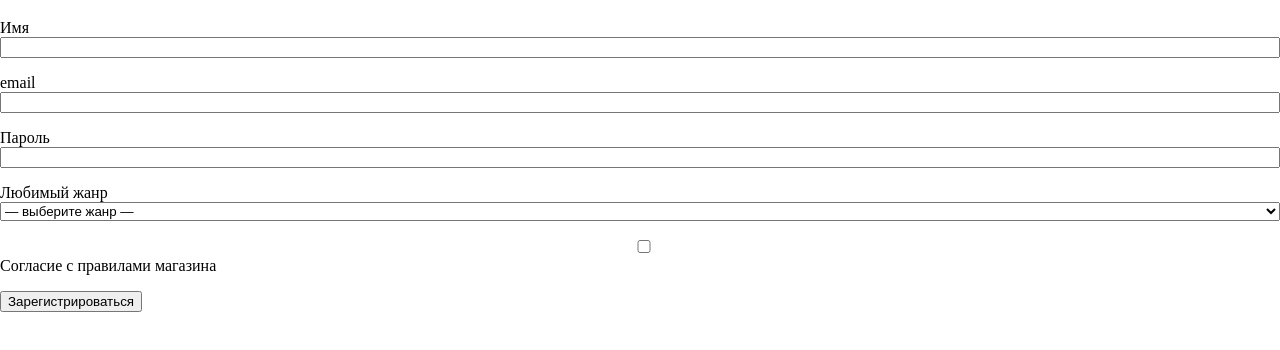
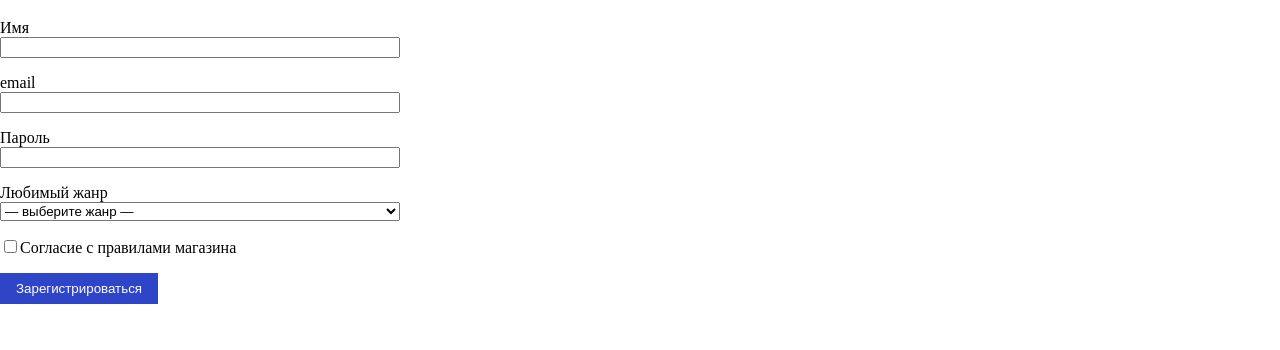
Before and after one commit to Psycho1321/practice, a plain HTML site: page register.html in a window 1280 px wide. Shown: the part 198-548 px from the top of the page. Drawn offline with Linux system fonts and the light colour scheme.

Commit message:
Регистер

```diff
--- a/css/style.css
+++ b/css/style.css
@@ -40,3 +40,37 @@ tbody tr:nth-child(even) { background: var(--stripe); }   /* каждая вто
 
 label { display: block; }                     /* подпись — отдельной строкой над полем */
 input, select { width: 100%; }
+
+form{
+    max-width:400px;
+}
+label {
+    display: block;                  /* подпись — отдельной строкой над полем */
+}
+form p{
+    margin: 0 0 var(--space);
+}
+input, select {
+    width: 100%;                     /* поля и список жанров — во всю ширину формы */
+}
+input[type="checkbox"] {
+    width: auto;                     /* чекбокс не растягиваем (исключение) */
+}
+
+input:focus,
+select:focus {
+    outline: none;
+    border: 2px solid var(--accent); /* рамка у поля в фокусе */
+}
+
+button {
+    background: var(--accent);       /* кнопка — фон акцентного цвета */
+    color: #ffffff;                  /* белый текст */
+    border: none;                    /* без рамки */
+    padding: 8px 16px;
+    cursor: pointer;
+}
+
+button:hover {
+    background: #22339b;             /* при наведении — фон темнее */
+}
```
